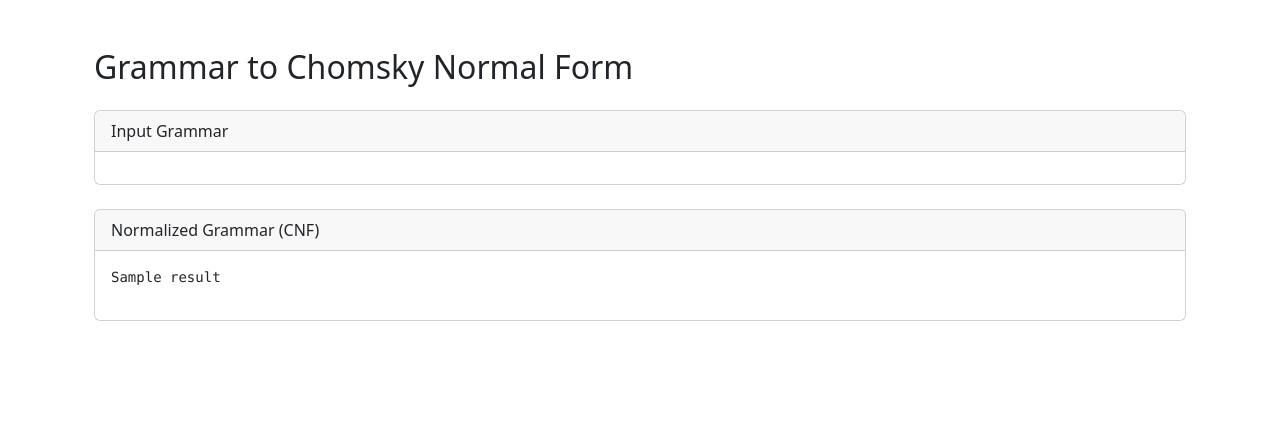
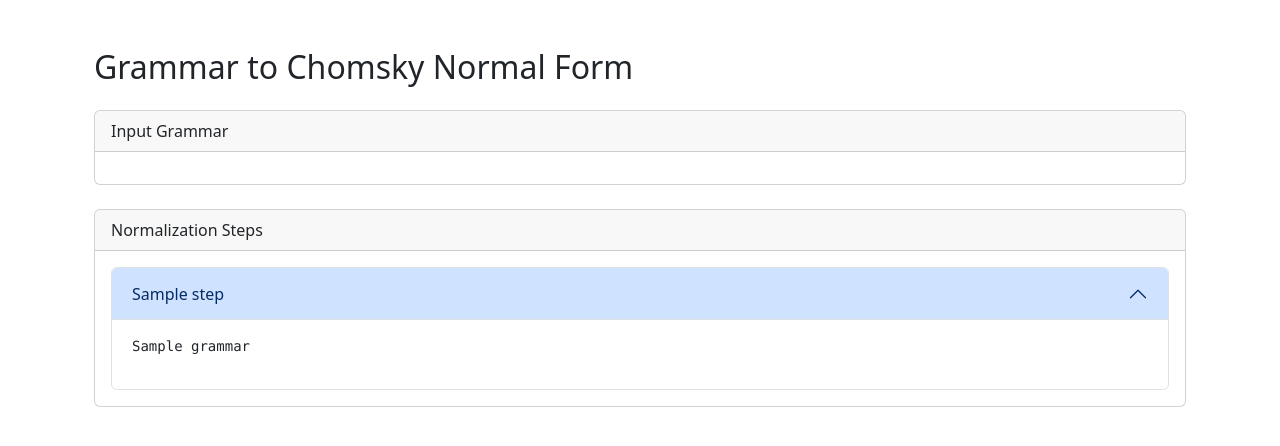
Before and after one commit to m33ga/lfa-laboratory-works, a Django app: template 5_chomsky_normal_form/web/templates/grammar_form.html in a window 1280 px wide. Shown: the top 446 px of the page. Run offline with Django 5.2, Linux system fonts and the light colour scheme; the template is opened without the code that fills it: most values are stand-ins (such as "Sample title", 1, 10 or a date in 2020); some libraries are stand-ins or nearby versions.

Commit message:
add accordion with normalization steps

```diff
--- a/5_chomsky_normal_form/web/templates/base.html
+++ b/5_chomsky_normal_form/web/templates/base.html
@@ -4,7 +4,9 @@
     <meta charset="UTF-8">
     <title>{% block title %}Grammar CNF Tool{% endblock %}</title>
     <!-- Bootstrap 5 CDN -->
-    <link href="https://cdn.jsdelivr.net/npm/bootstrap@5.3.2/dist/css/bootstrap.min.css" rel="stylesheet">
+{#    <link href="https://cdn.jsdelivr.net/npm/bootstrap@5.3.2/dist/css/bootstrap.min.css" rel="stylesheet">#}
+    <link href="https://cdn.jsdelivr.net/npm/bootstrap@5.3.0-alpha1/dist/css/bootstrap.min.css" rel="stylesheet">
+    <script src="https://cdn.jsdelivr.net/npm/bootstrap@5.3.0-alpha1/dist/js/bootstrap.bundle.min.js"></script>
 </head>
 <body>
     <div class="container my-5">
--- a/5_chomsky_normal_form/web/templates/grammar_form.html
+++ b/5_chomsky_normal_form/web/templates/grammar_form.html
@@ -21,7 +21,6 @@
                     <input type="hidden" name="non_terminals" value="{{ form.non_terminals.value|escape }}">
                     <input type="hidden" name="terminals" value="{{ form.terminals.value|escape }}">
                     <input type="hidden" name="start_symbol" value="{{ form.start_symbol.value|escape }}">
-
                     {% crispy production_form %}
 
                 </form>
@@ -30,11 +29,33 @@
     </div>
 
 
-    {% if result %}
+    {% if normalization_steps %}
     <div class="card mt-4">
-        <div class="card-header">Normalized Grammar (CNF)</div>
+        <div class="card-header">Normalization Steps</div>
         <div class="card-body">
-            <pre>{{ result }}</pre>
+            <div class="accordion" id="normalizationAccordion">
+                {% for step, grammar in normalization_steps.items %}
+                <div class="accordion-item">
+                    <h2 class="accordion-header" id="heading{{ forloop.counter }}">
+                        <button class="accordion-button {% if not forloop.last %}collapsed{% endif %}"
+                                type="button"
+                                data-bs-toggle="collapse"
+                                data-bs-target="#collapse{{ forloop.counter }}"
+                                aria-expanded="{% if forloop.last %}true{% else %}false{% endif %}"
+                                aria-controls="collapse{{ forloop.counter }}">
+                            {{ step }}
+                        </button>
+                    </h2>
+                    <div id="collapse{{ forloop.counter }}"
+                         class="accordion-collapse collapse {% if forloop.last %}show{% endif %}"
+                         aria-labelledby="heading{{ forloop.counter }}">
+                        <div class="accordion-body">
+                            <pre>{{ grammar }}</pre>
+                        </div>
+                    </div>
+                </div>
+                {% endfor %}
+            </div>
         </div>
     </div>
     {% endif %}
```
